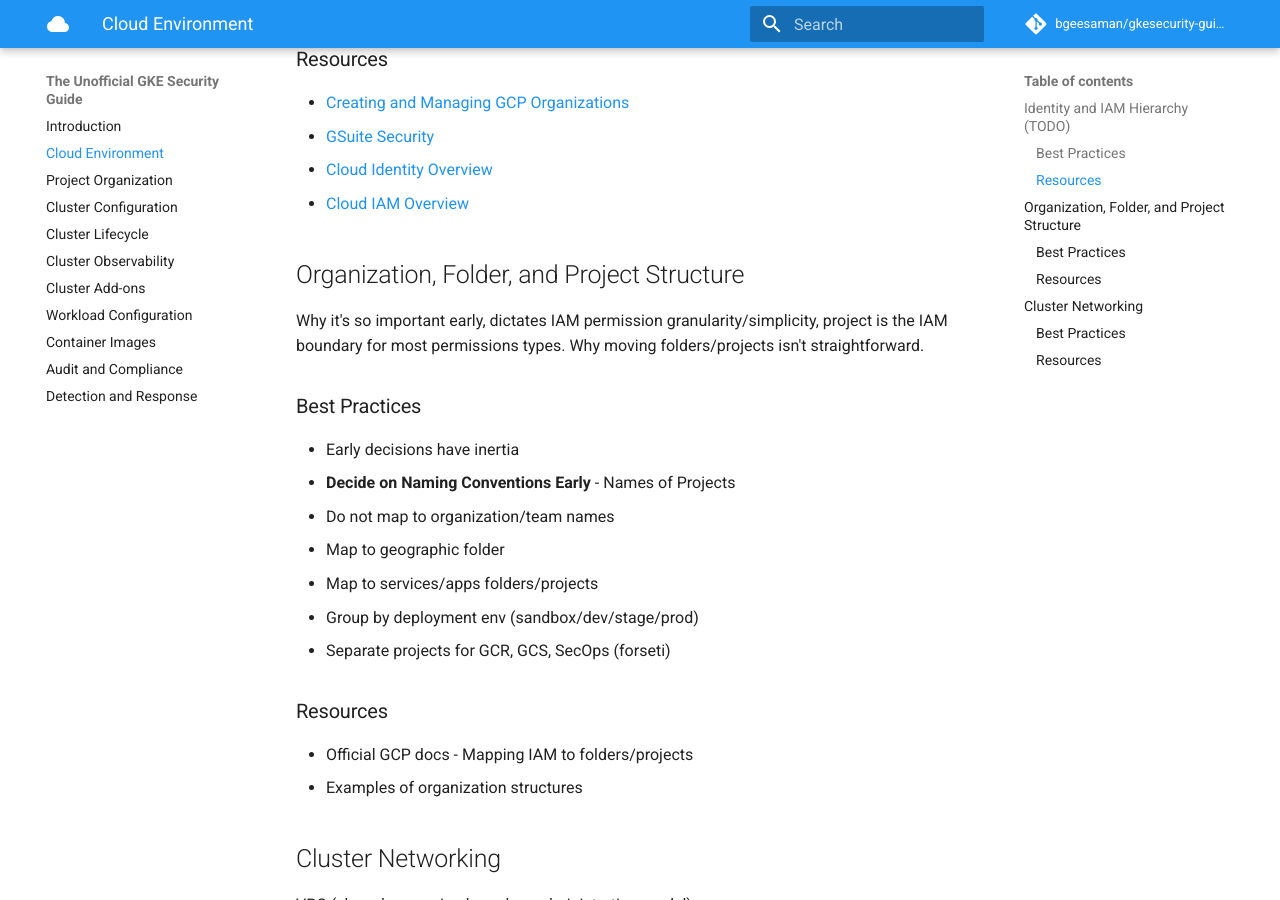
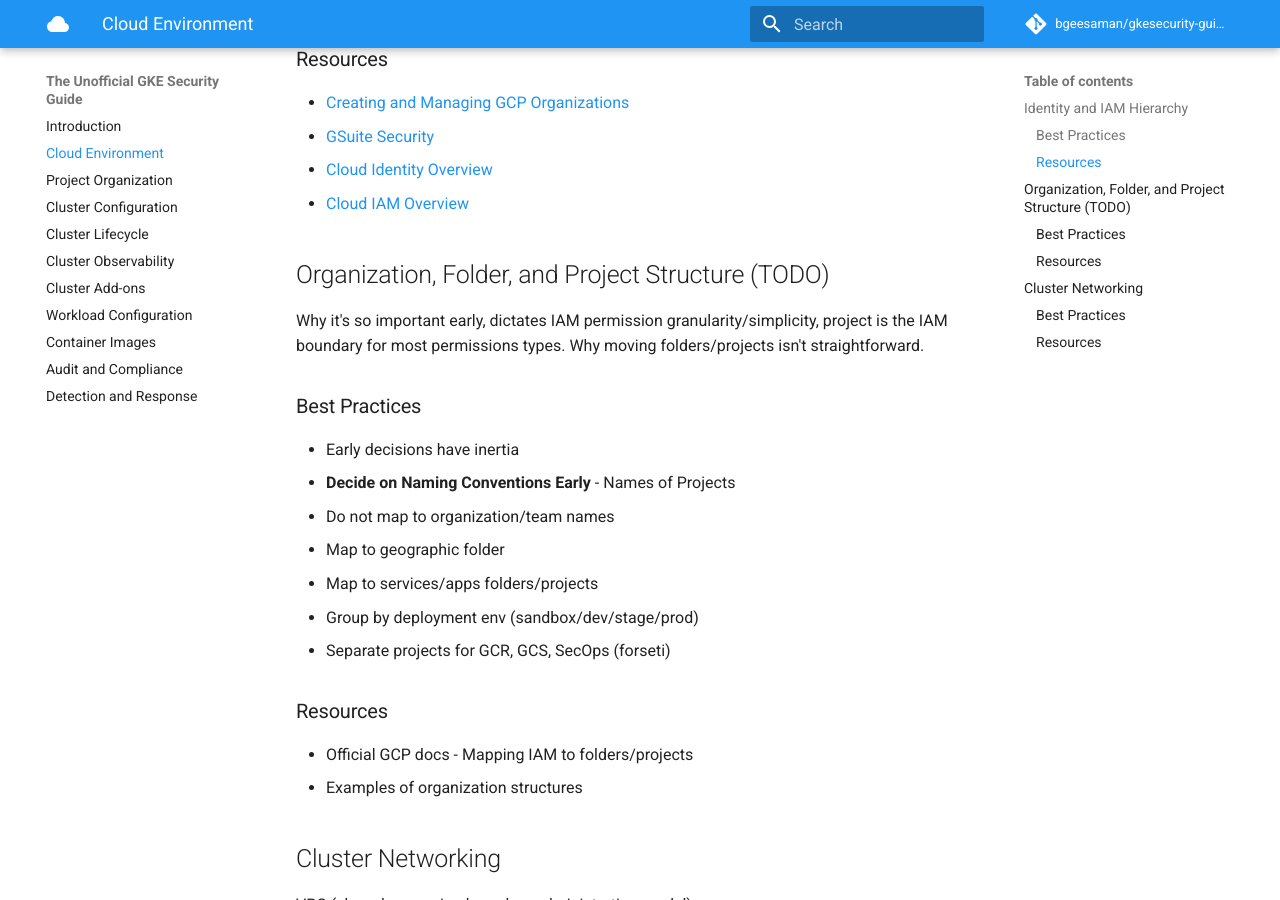
Before and after one commit to bgeesaman/gkesecurity-guide, an MkDocs documentation site: the page built from docs/cloud_environment.md, in a window 1280 px wide and 900 px high, scrolled down 1900 px. Built offline with MkDocs 1.6.1 and Material for MkDocs 9.7.7, drawn with Linux system fonts in a browser that asks for light colours; comment, search, counter and statistics services are not loaded; some of the changed text lies outside the part shown.

Commit message:
move todo

```diff
--- a/docs/cloud_environment.md
+++ b/docs/cloud_environment.md
@@ -35,7 +35,7 @@
 * [Cloud Identity Overview](https://cloud.google.com/identity/docs/concepts/overview)
 * [Cloud IAM Overview](https://cloud.google.com/iam/docs/overview)
 
-## Organization, Folder, and Project Structure
+## Organization, Folder, and Project Structure (TODO)
 
 Why it's so important early, dictates IAM permission granularity/simplicity, project is the IAM boundary for most permissions types.  Why moving folders/projects isn't straightforward.
 
```
Also changed, not shown: other parts of docs/cloud_environment.md (+1 -1 lines).
